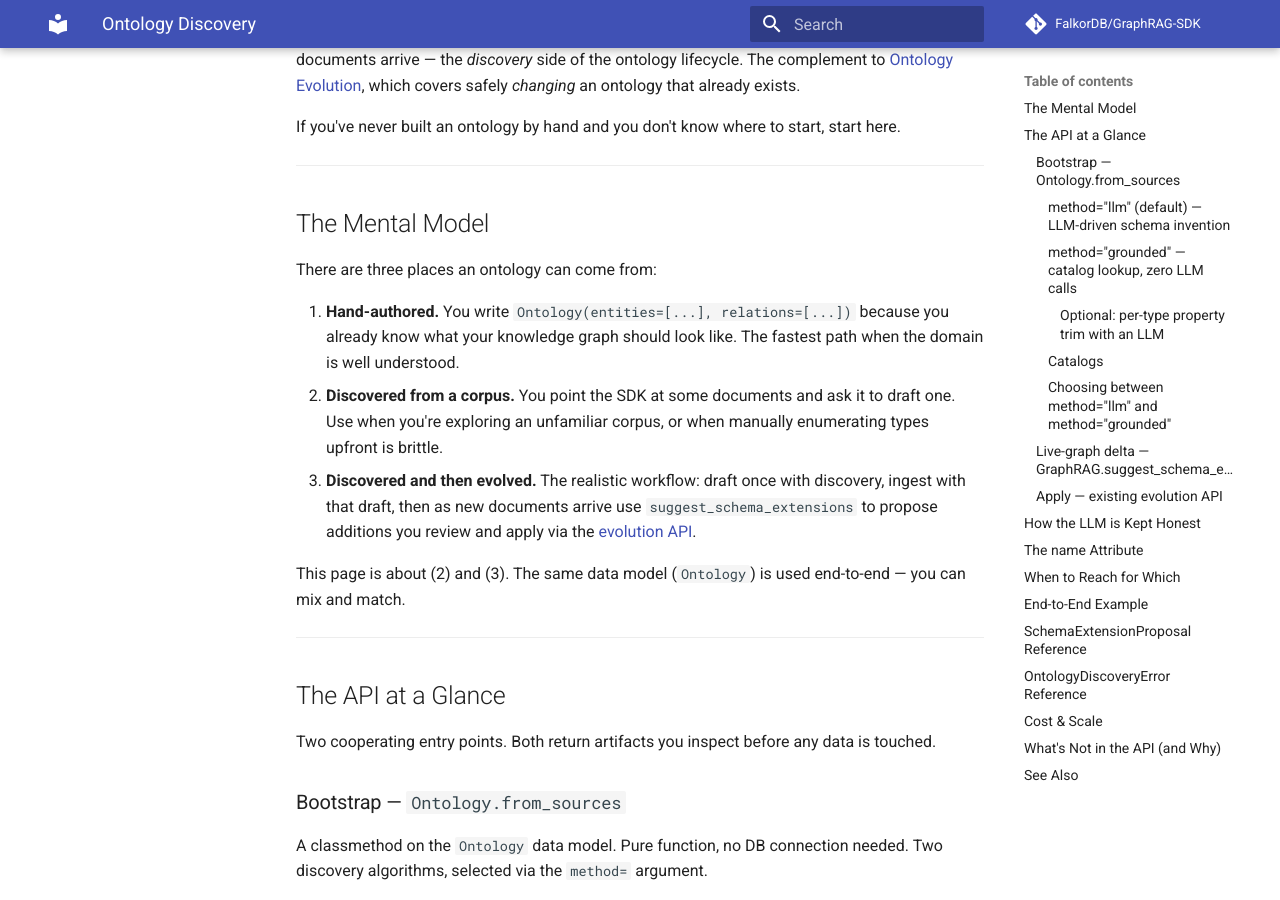
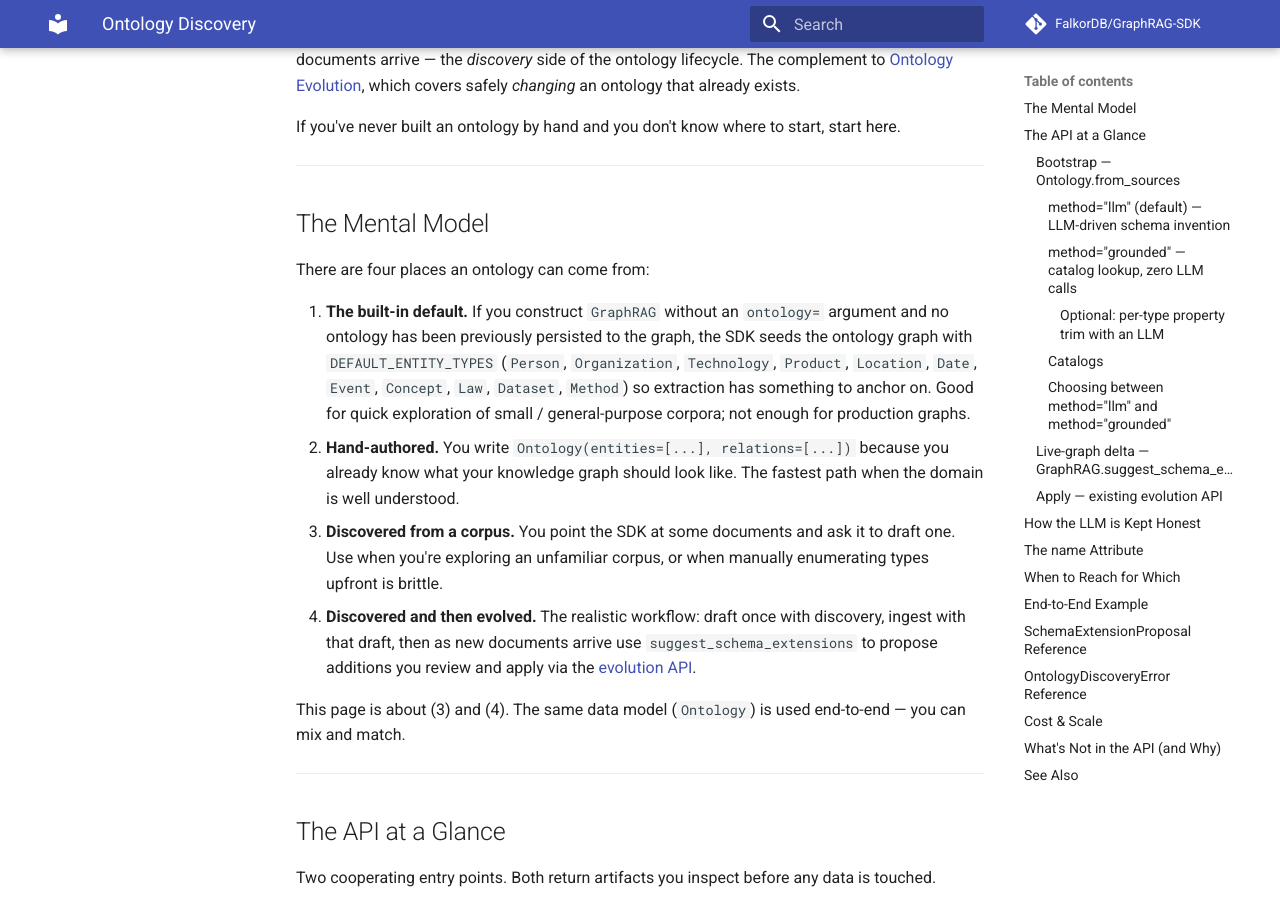
Before and after one commit to FalkorDB/GraphRAG-SDK, an MkDocs documentation site: the page built from docs/ontology-discovery.md, in a window 1280 px wide and 900 px high, scrolled down 206 px. Built offline with MkDocs 1.6.1 and Material for MkDocs 9.7.7, drawn with Linux system fonts in a browser that asks for light colours; comment, search, counter and statistics services are not loaded.

Commit message:
docs(ontology): add the default-ontology option to the Mental Model intro
@galshubeli flagged that the "places an ontology can come from" list
in the docs intro was missing the SDK's built-in default — the
``DEFAULT_ENTITY_TYPES`` constant in
``ingestion/extraction_strategies/entity_extractors.py`` that gets
registered into the ontology graph when ``GraphRAG`` is constructed
without an ``ontology=`` argument and no ontology has been previously
persisted.

Bumps the list from three options to four, explicitly names the
default-list types so users can see what they're getting, and is
honest that the default is for quick exploration of small / general-
purpose corpora — not enough for production. Renumbers the
follow-up sentence to point at options (3) and (4).

Co-Authored-By: Claude Opus 4.7 (1M context) <noreply@anthropic.com>

```diff
--- a/docs/ontology-discovery.md
+++ b/docs/ontology-discovery.md
@@ -8,13 +8,14 @@ If you've never built an ontology by hand and you don't know where to start, sta
 
 ## The Mental Model
 
-There are three places an ontology can come from:
+There are four places an ontology can come from:
 
-1. **Hand-authored.** You write `Ontology(entities=[...], relations=[...])` because you already know what your knowledge graph should look like. The fastest path when the domain is well understood.
-2. **Discovered from a corpus.** You point the SDK at some documents and ask it to draft one. Use when you're exploring an unfamiliar corpus, or when manually enumerating types upfront is brittle.
-3. **Discovered and then evolved.** The realistic workflow: draft once with discovery, ingest with that draft, then as new documents arrive use `suggest_schema_extensions` to propose additions you review and apply via the [evolution API](ontology-evolution.md).
+1. **The built-in default.** If you construct `GraphRAG` without an `ontology=` argument and no ontology has been previously persisted to the graph, the SDK seeds the ontology graph with `DEFAULT_ENTITY_TYPES` (`Person`, `Organization`, `Technology`, `Product`, `Location`, `Date`, `Event`, `Concept`, `Law`, `Dataset`, `Method`) so extraction has something to anchor on. Good for quick exploration of small / general-purpose corpora; not enough for production graphs.
+2. **Hand-authored.** You write `Ontology(entities=[...], relations=[...])` because you already know what your knowledge graph should look like. The fastest path when the domain is well understood.
+3. **Discovered from a corpus.** You point the SDK at some documents and ask it to draft one. Use when you're exploring an unfamiliar corpus, or when manually enumerating types upfront is brittle.
+4. **Discovered and then evolved.** The realistic workflow: draft once with discovery, ingest with that draft, then as new documents arrive use `suggest_schema_extensions` to propose additions you review and apply via the [evolution API](ontology-evolution.md).
 
-This page is about (2) and (3). The same data model (`Ontology`) is used end-to-end — you can mix and match.
+This page is about (3) and (4). The same data model (`Ontology`) is used end-to-end — you can mix and match.
 
 ---
 
```
